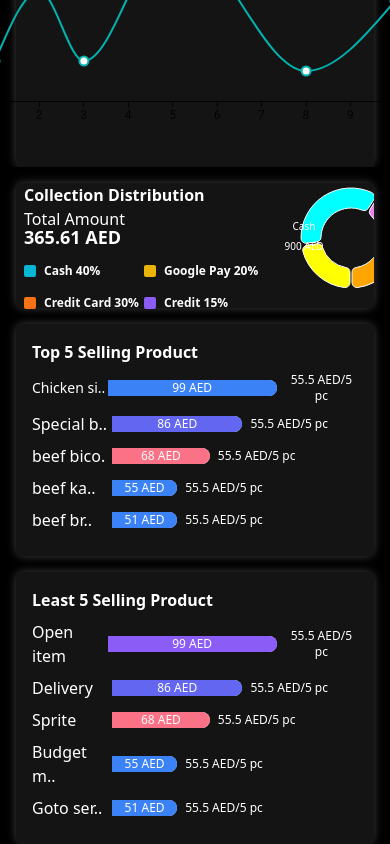
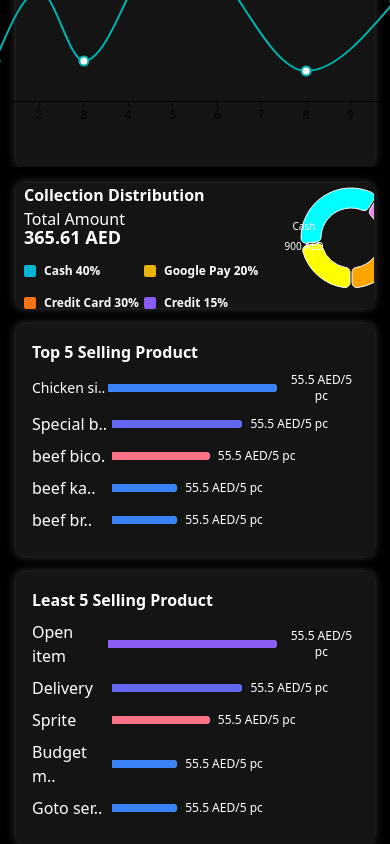
Before and after one commit to amarnadhcp/Sacrosys-Test, a React (Vite) app: page /dashboard in a window 390 px wide. Shown: the part 1509-2353 px from the top of the page. Built offline with nearby package versions, Linux system fonts and the light colour scheme.

Commit message:
feat(dashboard-Design updation):updated the designing more responsive

```diff
--- a/src/components/graphs/LeastProduct.jsx
+++ b/src/components/graphs/LeastProduct.jsx
@@ -5,85 +5,61 @@ function LeastProduct() {
     <>
       <div className="w-full flex mt-2 items-center mb-2">
         <h1 className="w-20">Open item</h1>
-      <span
-        style={{ width: "55%" }}
-        className=" bg-blue-200 rounded-r-lg "
-      >
+        <span style={{ width: "55%" }} className=" bg-blue-200 rounded-r-lg ">
           <div
-          style={{ width: "100%" }}
+            style={{ width: "100%",height: "8px"  }}
             className="h-full bg-violet-500 rounded-r-lg  flex justify-center"
           >
-          <span className="text-white text-xs mx-2">99 AED</span>
           </div>
         </span>
         <span className="ml-2 text-xs flex text-center">55.5 AED/5 pc</span>
-
       </div>
       <div className="w-full flex  items-center mb-2">
         <h1 className="w-20">Delivery</h1>
-      <span
-        style={{ width: "40%" }}
-        className=" bg-blue-200  rounded-r-lg"
-      >
+        <span style={{ width: "40%" }} className=" bg-blue-200  rounded-r-lg">
           <div
-          style={{ width: "100%" }}
+            style={{ width: "100%",height: "8px" }}
             className="h-full bg-indigo-500 rounded-r-lg flex justify-center"
           >
-          <span className="text-white text-xs mx-2">86 AED</span>
           </div>
         </span>
         <span className="ml-2 text-xs flex text-center">55.5 AED/5 pc</span>
-
       </div>
       <div className="w-full flex  items-center mb-2">
         <h1 className="w-20">Sprite</h1>
-      <span
-        style={{ width: "30%" }}
-        className=" bg-blue-200 rounded-r-lg "
-      >
+        <span style={{ width: "30%" }} className=" bg-blue-200 rounded-r-lg ">
           <div
-          style={{ width: "100%" }}
+            style={{ width: "100%",height: "8px" }}
             className="h-full bg-rose-400 rounded-r-lg flex justify-center"
           >
-          <span className="text-white text-xs mx-2">68 AED</span>
           </div>
         </span>
         <span className="ml-2 text-xs flex text-center">55.5 AED/5 pc</span>
-
       </div>
       <div className="w-full flex  items-center mb-2">
         <h1 className="w-20">Budget m..</h1>
-      <span
-        style={{ width: "20%" }}
-        className=" bg-blue-200 rounded-r-lg "
-      >
+        <span style={{ width: "20%" }} className=" bg-blue-200 rounded-r-lg ">
           <div
-          style={{ width: "100%" }}
+            style={{ width: "100%",height: "8px" }}
             className="h-full bg-blue-500 rounded-r-lg flex justify-center"
           >
-          <span className="text-white text-xs mx-2">55 AED</span>
           </div>
         </span>
         <span className="ml-2 text-xs flex text-center">55.5 AED/5 pc</span>
-
       </div>
       <div className="w-full flex  items-center mb-2">
         <h1 className="w-20">Goto ser..</h1>
-      <span
-        style={{ width: "20%" }}
-        className=" bg-blue-200  rounded-r-lg"
-      >
+        <span style={{ width: "20%" }} className=" bg-blue-200  rounded-r-lg">
           <div
-          style={{ width: "100%" }}
+            style={{ width: "100%" ,height: "8px"}}
             className="h-full bg-blue-500 rounded-r-lg flex justify-center"
           >
-          <span className="text-white text-xs mx-2">51 AED</span>
           </div>
         </span>
         <span className="ml-2 text-xs flex text-center">55.5 AED/5 pc</span>
-
       </div>
     </>
+
 
   )
 }
--- a/src/components/graphs/TopProduct.jsx
+++ b/src/components/graphs/TopProduct.jsx
@@ -5,84 +5,60 @@ function TopProduct() {
     <>
     <div className="w-full flex mt-2 items-center mb-2">
       <h1 className="w-20 text-sm">Chicken si..</h1>
-        <span
-          style={{ width: "55%" }}
-          className=" bg-blue-200 rounded-r-lg "
-        >
+      <span style={{ width: "55%" }} className="bg-blue-200 rounded-r-lg">
         <div
-            style={{ width: "100%" }}
+          style={{ width: "100%", height: "8px" }}
           className="h-full bg-blue-500 rounded-r-lg  flex justify-center"
-          >
-            <span className="text-white text-xs mx-2">99 AED</span>
+        ></div>
+      </span>
+      <span className="ml-2 text-xs flex text-center">55.5 AED/5 pc</span>
     </div>
+
+    <div className="w-full flex  items-center mb-2">
+      <h1 className="w-20">Special b..</h1>
+      <span style={{ width: "40%" }} className=" bg-blue-200  rounded-r-lg">
+        <div
+          style={{ width: "100%", height: "8px" }}
+          className="h-full bg-indigo-500 rounded-r-lg flex justify-center"
+        ></div>
       </span>
       <span className="ml-2 text-xs flex text-center">55.5 AED/5 pc</span>
     </div>
     <div className="w-full flex  items-center mb-2">
-        <h1 className="w-20">Special b..</h1>
-        <span
-          style={{ width: "40%" }}
-          className=" bg-blue-200  rounded-r-lg"
-        >
+      <h1 className="w-20">beef bico.</h1>
+      <span style={{ width: "30%" }} className=" bg-blue-200 rounded-r-lg ">
         <div
-            style={{ width: "100%" }}
-            className="h-full bg-indigo-500 rounded-r-lg flex justify-center"
-          >
-            <span className="text-white text-xs mx-2">86 AED</span>
-          </div>
+          style={{ width: "100%", height: "8px" }}
+          className="h-full bg-rose-400 rounded-r-lg flex justify-center"
+        ></div>
       </span>
       <span className="ml-2 text-xs flex text-center">55.5 AED/5 pc</span>
-
-      </div>
-      <div className="w-full flex  items-center mb-2">
-        <h1 className="w-20">beef bico.</h1>
-        <span
-          style={{ width: "30%" }}
-          className=" bg-blue-200 rounded-r-lg "
-        >
-          <div
-            style={{ width: "100%" }}
-            className="h-full bg-rose-400 rounded-r-lg flex justify-center"
-          >
-            <span className="text-white text-xs mx-2">68 AED</span>
-          </div>
-        </span>
-        <span className="ml-2 text-xs flex text-center">55.5 AED/5 pc</span>
-
     </div>
     <div className="w-full flex  items-center mb-2">
       <h1 className="w-20">beef ka..</h1>
-        <span
-          style={{ width: "20%" }}
-          className=" bg-blue-200 rounded-r-lg "
-        >
+      <span style={{ width: "20%" }} className=" bg-blue-200 rounded-r-lg ">
         <div
-            style={{ width: "100%" }}
+          style={{ width: "100%", height: "8px" }}
           className="h-full bg-blue-500 rounded-r-lg flex justify-center"
-          >
-            <span className="text-white text-xs mx-2">55 AED</span>
-          </div>
+        ></div>
       </span>
       <span className="ml-2 text-xs flex text-center">55.5 AED/5 pc</span>
-
     </div>
     <div className="w-full flex  items-center mb-2">
       <h1 className="w-20">beef br..</h1>
       <span
-          style={{ width: "20%" }}
+        style={{ width: "20%", height: "8px" }}
         className=" bg-blue-200  rounded-r-lg"
       >
         <div
           style={{ width: "100%" }}
           className="h-full bg-blue-500 rounded-r-lg flex justify-center"
-          >
-            <span className="text-white text-xs mx-2">51 AED</span>
-          </div>
+        ></div>
       </span>
       <span className="ml-2 text-xs flex text-center">55.5 AED/5 pc</span>
-
     </div>
   </>
+
 
   )
 }
```
Lines whose indentation alone changed are shown as unchanged.
